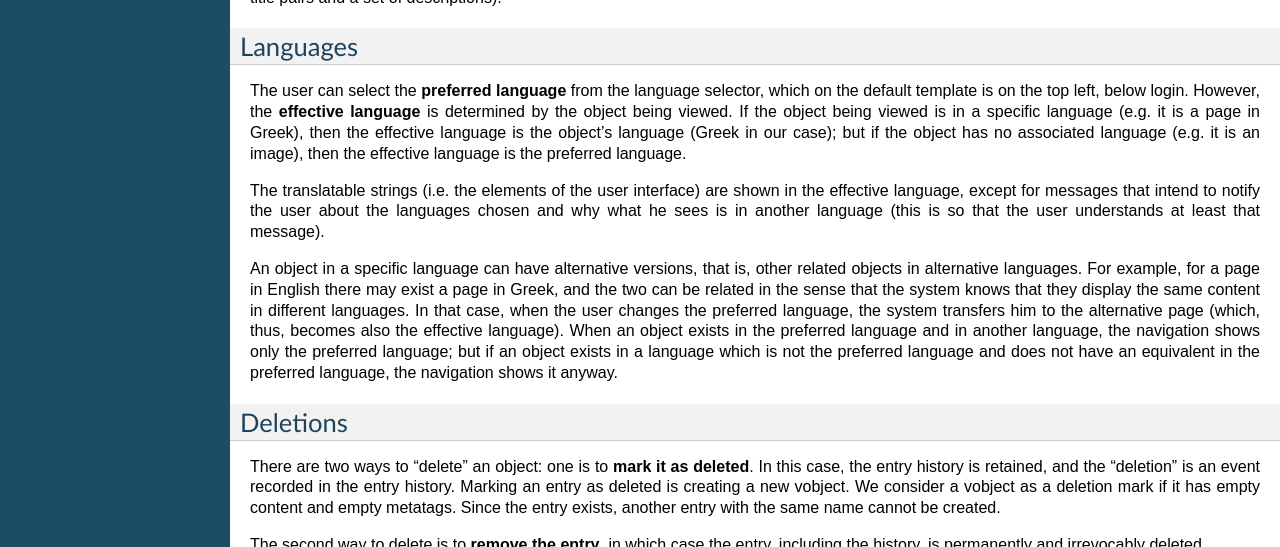
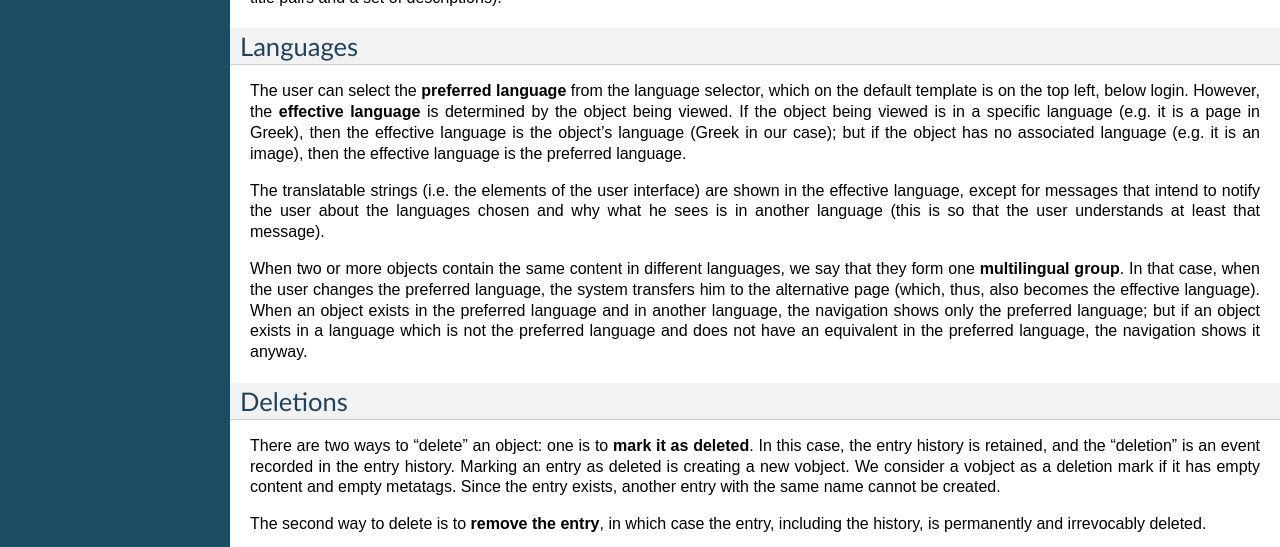
Before and after one commit to aptiko/zadig, a Sphinx documentation site: the page built from docs/concepts.txt, in a window 1280 px wide and 900 px high, scrolled down 1415 px, cut to the strip 0-547 px from the top of the window. Built offline with Sphinx 7.4.7, drawn with Linux system fonts in a browser that asks for light colours.

Commit message:
Language-related documentation improvement

```diff
--- a/docs/concepts.txt
+++ b/docs/concepts.txt
@@ -128,17 +128,15 @@ notify the user about the languages chosen and why what he sees is in
 another language (this is so that the user understands at least that
 message).
 
-An object in a specific language can have alternative versions, that
-is, other related objects in alternative languages. For example, for a
-page in English there may exist a page in Greek, and the two can be
-related in the sense that the system knows that they display the same
-content in different languages. In that case, when the user changes
-the preferred language, the system transfers him to the alternative
-page (which, thus, becomes also the effective language). When an
-object exists in the preferred language and in another language, the
-navigation shows only the preferred language; but if an object exists
-in a language which is not the preferred language and does not have an
-equivalent in the preferred language, the navigation shows it anyway.
+When two or more objects contain the same content in different
+languages, we say that they form one **multilingual group**.  In that
+case, when the user changes the preferred language, the system
+transfers him to the alternative page (which, thus, also becomes the
+effective language). When an object exists in the preferred language
+and in another language, the navigation shows only the preferred
+language; but if an object exists in a language which is not the
+preferred language and does not have an equivalent in the preferred
+language, the navigation shows it anyway.
 
 Deletions
 =========
```
